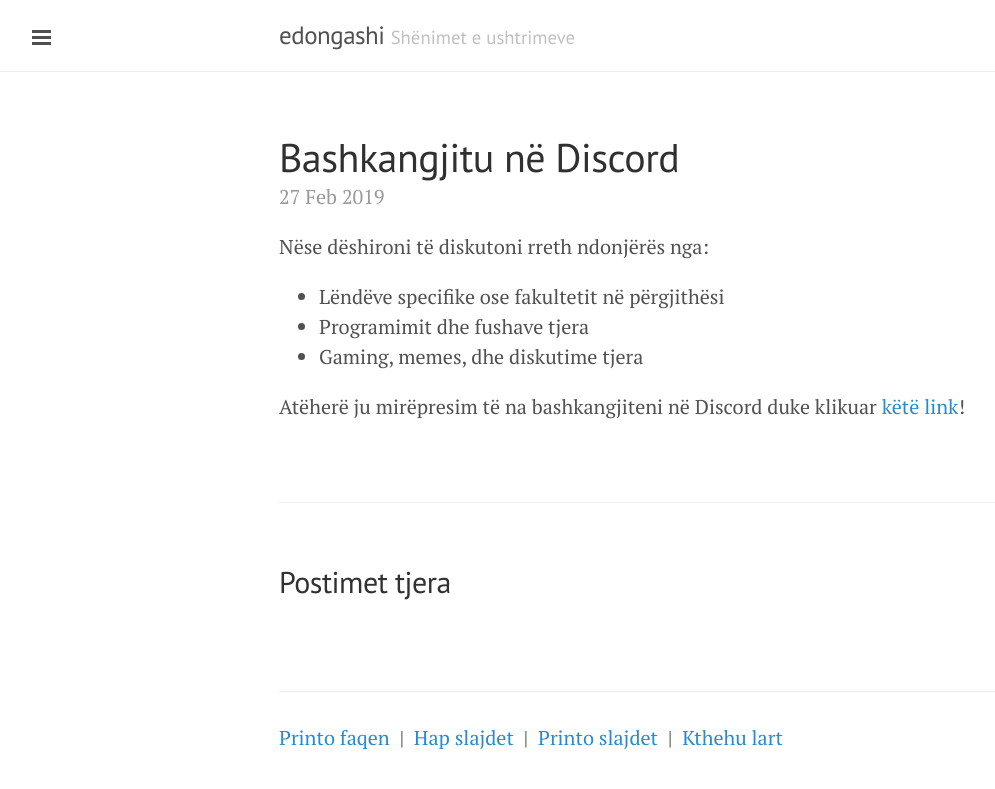
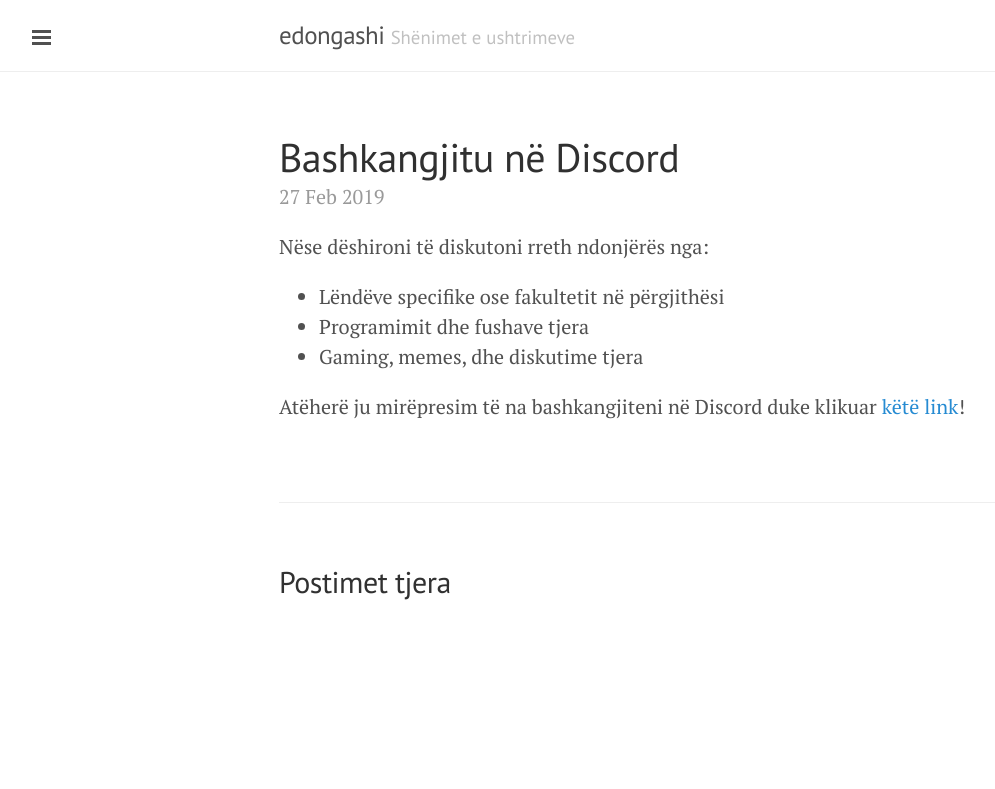
Before and after one commit to edongashi/edongashi.github.io, a Jekyll site: the page built from _posts/2019-02-27-discord.md, in a window 1280 px wide. Shown: the top 789 px of the page, without its empty margins (1-996 px from the left). Built offline with Jekyll 4.4.1, drawn with Linux system fonts in a browser that asks for light colours.

Commit message:
noslides

```diff
--- a/_layouts/default.html
+++ b/_layouts/default.html
@@ -59,7 +59,7 @@
 
       <div class="container content">
         {{ content }}
-        {% unless page.noslides %}
+        {% unless page.noslides or layout.noslides %}
         <div class="no-print push-bottom">
           <hr />
           <div>
```
